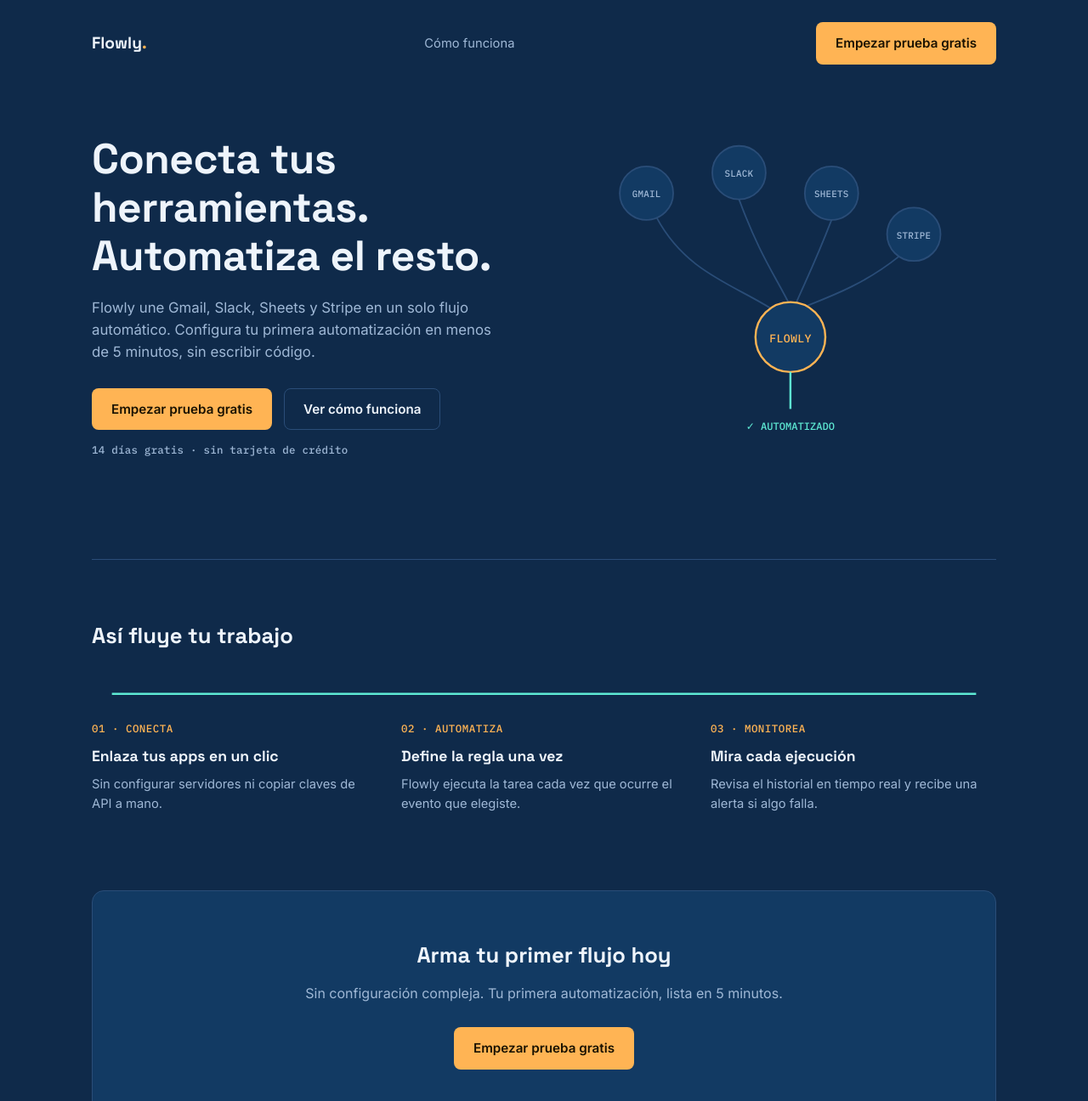
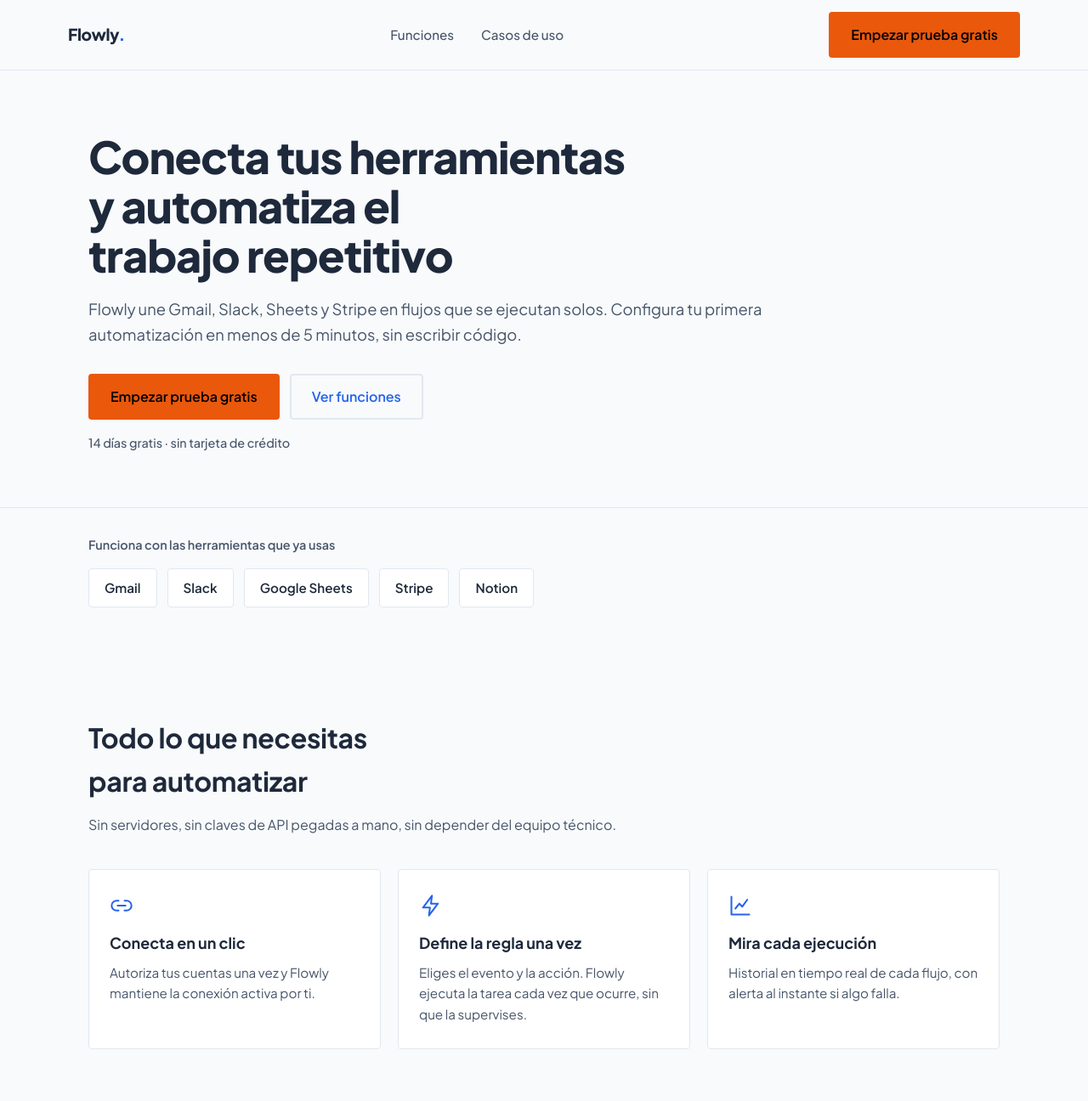
Before and after one commit to brekfield-az/proyecto-fullstack, a plain HTML site: page landing.html in a window 1280 px wide. Shown: the top 1296 px of the page at 85% size. Drawn offline with Linux system fonts and the light colour scheme.

Commit message:
Rediseña landing con datos de ui-ux-pro-max: tema claro, flat design, paleta trust blue

```diff
--- a/landing.html
+++ b/landing.html
@@ -3,228 +3,338 @@
 <head>
 <meta charset="utf-8">
 <meta name="viewport" content="width=device-width, initial-scale=1">
-<title>Flowly — Conecta tus herramientas. Automatiza el resto.</title>
+<title>Flowly — Conecta tus herramientas y automatiza el trabajo repetitivo</title>
+<meta name="description" content="Flowly conecta Gmail, Slack, Sheets y Stripe en flujos automáticos. Sin código, listo en 5 minutos.">
+<script>document.documentElement.className += ' js';</script>
 <link rel="preconnect" href="https://fonts.googleapis.com">
 <link rel="preconnect" href="https://fonts.gstatic.com" crossorigin>
-<link href="https://fonts.googleapis.com/css2?family=Space+Grotesk:wght@500;700&family=Inter:wght@400;500;600&family=IBM+Plex+Mono:wght@500&display=swap" rel="stylesheet">
+<link href="https://fonts.googleapis.com/css2?family=Plus+Jakarta+Sans:wght@400;500;600;700;800&display=swap" rel="stylesheet">
 <style>
+  /* Palette: colors.csv No 1 "SaaS (General)" — trust blue + orange CTA contrast */
   :root {
-    --bg: #0f2a4a;
-    --panel: #123a63;
-    --ink: #eef4fb;
-    --muted: #9fb8d6;
-    --amber: #ffb454;
-    --teal: #5eead4;
-    --line: #2a4d78;
-    --display: 'Space Grotesk', ui-sans-serif, sans-serif;
-    --sans: 'Inter', -apple-system, sans-serif;
-    --mono: 'IBM Plex Mono', ui-monospace, monospace;
+    --primary: #2563EB;   --on-primary: #FFFFFF;
+    --secondary: #3B82F6;
+    --accent: #EA580C;    --on-accent: #000000;
+    --background: #F8FAFC; --foreground: #1E293B;
+    --card: #FFFFFF;      --card-foreground: #1E293B;
+    --muted: #E9EFF8;     --muted-foreground: #475569;
+    --border: #E2E8F0;
+    --ring: #2563EB;
+
+    /* Flat Design (styles.csv No 12): no shadows, no gradients, radius 0-4px */
+    --radius: 4px;
+    --shadow: none;
+    --motion-fast: 160ms;   /* motion.csv No 1, Subtle hover 150-200ms */
+    --motion-reveal: 350ms; /* motion.csv No 4, Subtle scroll reveal 300-400ms */
+    --ease: cubic-bezier(0.4, 0, 0.2, 1);
+
+    --z-nav: 30;
+    --z-skip: 50;
   }
+
   * { box-sizing: border-box; margin: 0; padding: 0; }
-  html { scroll-behavior: smooth; }
+  html {
+    scroll-behavior: smooth;
+    scroll-padding-top: 76px; /* ux [100]: sticky nav must not obscure focus */
+  }
   body {
-    background: var(--bg);
-    color: var(--ink);
-    font-family: var(--sans);
-    line-height: 1.55;
+    background: var(--background);
+    color: var(--foreground);
+    font-family: 'Plus Jakarta Sans', -apple-system, BlinkMacSystemFont, 'Segoe UI', sans-serif;
+    font-size: 1rem;              /* ux [67]: min 16px body */
+    line-height: 1.6;             /* ux [72]: 1.5-1.75 */
+    overflow-wrap: anywhere;      /* ux [111] */
   }
   a { color: inherit; text-decoration: none; }
-  .wrap { max-width: 1120px; margin: 0 auto; padding: 0 28px; }
+  .wrap { max-width: 1120px; margin: 0 auto; padding: 0 24px; }
+
+  /* ux [102]: focus indicator >= 2px perimeter, 3:1 state contrast */
+  :focus-visible { outline: 3px solid var(--ring); outline-offset: 2px; border-radius: 2px; }
+
+  /* ux [45]: skip link */
+  .skip {
+    position: absolute; left: 12px; top: -60px; z-index: var(--z-skip);
+    background: var(--primary); color: var(--on-primary);
+    padding: 10px 16px; border-radius: var(--radius); font-weight: 600;
+    transition: top var(--motion-fast) var(--ease);
+  }
+  .skip:focus { top: 12px; }
+
+  /* Buttons — min target 24x24 (ux [104]); hover = color shift, never shadow (Flat Design) */
   .btn {
-    display: inline-flex; align-items: center; gap: 8px;
-    padding: 12px 22px; border-radius: 8px; font-weight: 600; font-size: 0.95rem;
-    cursor: pointer; border: 1px solid transparent; font-family: var(--sans);
+    display: inline-flex; align-items: center; justify-content: center;
+    min-height: 48px; padding: 12px 24px;
+    border: 2px solid transparent; border-radius: var(--radius);
+    font-family: inherit; font-size: 1rem; font-weight: 600; cursor: pointer;
+    box-shadow: var(--shadow);
+    transition: background-color var(--motion-fast) var(--ease),
+                border-color var(--motion-fast) var(--ease),
+                color var(--motion-fast) var(--ease);
   }
-  .btn-primary { background: var(--amber); color: #1a1200; }
-  .btn-primary:hover { background: #ffc57a; }
-  .btn-ghost { border-color: var(--line); color: var(--ink); }
-  .btn-ghost:hover { border-color: var(--muted); }
-  :focus-visible { outline: 2px solid var(--teal); outline-offset: 3px; }
+  /* Accent CTA: black on #EA580C = 5.9:1 (ux [36]); white would be 3.5:1 and fail */
+  .btn-accent { background: var(--accent); color: var(--on-accent); }
+  .btn-accent:hover { background: #C2410C; color: #FFFFFF; }
+  .btn-outline { background: transparent; color: var(--primary); border-color: var(--border); }
+  .btn-outline:hover { border-color: var(--primary); background: var(--muted); }
+  .btn-onaccent { background: var(--card); color: var(--primary); }
+  .btn-onaccent:hover { background: var(--muted); }
 
-  /* header */
+  /* Header — sticky keeps its space in flow, so no body offset needed (ux [2]) */
   header {
+    position: sticky; top: 0; z-index: var(--z-nav);
+    background: var(--background); border-bottom: 1px solid var(--border);
+  }
+  .header-inner {
     display: flex; align-items: center; justify-content: space-between;
-    padding: 26px 0;
+    gap: 16px; padding: 14px 0;
   }
-  .logo { font-family: var(--display); font-weight: 700; font-size: 1.2rem; }
-  .logo .dot { color: var(--amber); }
-  header nav a { margin-right: 28px; color: var(--muted); font-size: 0.92rem; }
-  header nav a:hover { color: var(--ink); }
+  .logo { font-weight: 800; font-size: 1.2rem; letter-spacing: -0.02em; }
+  .logo .mark { color: var(--primary); }
+  header nav { display: flex; gap: 28px; }
+  header nav a {
+    color: var(--muted-foreground); font-weight: 500; font-size: 0.95rem;
+    padding: 8px 2px; transition: color var(--motion-fast) var(--ease);
+  }
+  header nav a:hover { color: var(--primary); }
 
-  /* hero */
-  .hero {
-    display: grid; grid-template-columns: 1.1fr 1fr; gap: 48px;
-    align-items: center; padding: 56px 0 88px;
+  /* Hero */
+  .hero { padding: 72px 0 64px; }
+  .hero h1 {
+    font-size: clamp(2.1rem, 5vw, 3.25rem); font-weight: 800; line-height: 1.12;
+    letter-spacing: -0.02em; max-width: 18ch; text-wrap: balance; /* ux [110]: no hardcoded <br> */
+    margin-bottom: 20px;
   }
-  .hero h1 {
-    font-family: var(--display); font-weight: 700; font-size: clamp(2.1rem, 4vw, 3.1rem);
-    line-height: 1.15; margin-bottom: 20px; letter-spacing: -0.01em;
+  .hero .lead {
+    font-size: 1.15rem; color: var(--muted-foreground);
+    max-width: 60ch; /* ux [21][73]: bounded measure */
+    margin-bottom: 32px;
   }
-  .hero p { color: var(--muted); font-size: 1.05rem; max-width: 480px; margin-bottom: 30px; }
-  .hero .cta-row { display: flex; gap: 14px; flex-wrap: wrap; align-items: center; margin-bottom: 14px; }
-  .hero .hint { font-family: var(--mono); font-size: 0.78rem; color: var(--muted); letter-spacing: 0.02em; }
+  .hero .actions { display: flex; flex-wrap: wrap; gap: 12px; margin-bottom: 16px; }
+  .hero .trust { font-size: 0.9rem; color: var(--muted-foreground); font-weight: 500; }
 
-  /* hero diagram — static, informational, no animation (the one authored moment lives below) */
-  .diagram svg { width: 100%; height: auto; overflow: visible; }
-  .diagram .node-circle { fill: var(--panel); stroke: var(--line); stroke-width: 1.5; }
-  .diagram .hub-circle { fill: var(--panel); stroke: var(--amber); stroke-width: 2; }
-  .diagram .node-label { font-family: var(--mono); font-size: 9px; fill: var(--muted); letter-spacing: 0.02em; }
-  .diagram .hub-label { font-family: var(--mono); font-size: 11px; fill: var(--amber); font-weight: 500; letter-spacing: 0.02em; }
-  .diagram .connector { fill: none; stroke: var(--line); stroke-width: 1.5; }
-  .diagram .out-line { fill: none; stroke: var(--teal); stroke-width: 2; }
-  .diagram .out-tag { font-family: var(--mono); font-size: 10px; fill: var(--teal); }
-
-  /* pipeline — the one authored moment: line draws + steps arrive together on scroll */
-  .pipeline { padding: 70px 0 90px; border-top: 1px solid var(--line); }
-  .pipeline .section-title { font-family: var(--display); font-weight: 700; font-size: 1.6rem; margin-bottom: 44px; }
-  .pipeline-diagram svg { width: 100%; height: auto; display: block; overflow: visible; }
-  .pipeline-diagram .flow-line {
-    fill: none; stroke: var(--teal); stroke-width: 2; stroke-dasharray: 1; stroke-dashoffset: 1;
-    transition: stroke-dashoffset 1.1s cubic-bezier(0.16, 1, 0.3, 1);
-  }
-  .pipeline-diagram.in-view .flow-line { stroke-dashoffset: 0; }
-  .step-grid { display: grid; grid-template-columns: repeat(3, 1fr); gap: 28px; margin-top: 26px; }
-  .step {
-    opacity: 0; transform: translateY(8px);
-    transition: opacity 0.7s cubic-bezier(0.16, 1, 0.3, 1), transform 0.7s cubic-bezier(0.16, 1, 0.3, 1);
-  }
-  .pipeline-diagram.in-view .step { opacity: 1; transform: translateY(0); }
-  .step .num { font-family: var(--mono); font-size: 0.78rem; color: var(--amber); letter-spacing: 0.04em; margin-bottom: 10px; }
-  .step h3 { font-family: var(--display); font-weight: 700; font-size: 1.1rem; margin-bottom: 8px; }
-  .step p { color: var(--muted); font-size: 0.92rem; }
-
-  /* cta banner */
-  .cta-banner {
-    background: var(--panel); border: 1px solid var(--line); border-radius: 14px;
-    text-align: center; padding: 56px 24px; margin-bottom: 90px;
-  }
-  .cta-banner h2 { font-family: var(--display); font-weight: 700; font-size: 1.6rem; margin-bottom: 12px; }
-  .cta-banner p { color: var(--muted); margin-bottom: 28px; }
-
-  footer {
-    border-top: 1px solid var(--line); padding: 26px 0;
-    display: flex; justify-content: space-between; flex-wrap: wrap; gap: 12px;
-    font-family: var(--mono); font-size: 0.75rem; letter-spacing: 0.02em;
-    color: var(--muted); text-transform: uppercase;
+  /* Integrations strip — ux [115]: collection wraps, never overflows */
+  .integrations { padding: 32px 0 64px; border-top: 1px solid var(--border); }
+  .integrations p { font-size: 0.9rem; color: var(--muted-foreground); font-weight: 600; margin-bottom: 16px; }
+  .logo-row { display: flex; flex-wrap: wrap; gap: 12px; }
+  .logo-chip {
+    background: var(--card); border: 1px solid var(--border); border-radius: var(--radius);
+    padding: 10px 18px; font-weight: 600; font-size: 0.95rem; color: var(--card-foreground);
   }
 
-  @media (max-width: 860px) {
-    .hero { grid-template-columns: 1fr; padding-top: 30px; }
-    .step-grid { grid-template-columns: 1fr; gap: 34px; }
-    header nav { display: none; }
+  /* Sections */
+  section h2 {
+    font-size: clamp(1.6rem, 3vw, 2rem); font-weight: 700; letter-spacing: -0.01em;
+    margin-bottom: 12px; max-width: 24ch; text-wrap: balance;
+  }
+  .section-lead { color: var(--muted-foreground); max-width: 60ch; margin-bottom: 40px; }
+
+  .features { padding: 64px 0; }
+  .card-grid { display: grid; grid-template-columns: repeat(3, 1fr); gap: 20px; }
+  .card {
+    background: var(--card); border: 1px solid var(--border); border-radius: var(--radius);
+    padding: 28px 24px; box-shadow: var(--shadow);
+    transition: border-color var(--motion-fast) var(--ease);
+  }
+  .card:hover { border-color: var(--primary); }
+  .card .icon { color: var(--primary); margin-bottom: 16px; display: block; }
+  .card h3 { font-size: 1.125rem; font-weight: 700; margin-bottom: 8px; }
+  .card p { color: var(--muted-foreground); font-size: 0.95rem; }
+
+  /* Use cases — B2B roi-messaging (ui-reasoning No 5) */
+  .cases { padding: 64px 0; border-top: 1px solid var(--border); }
+  .case-list { display: grid; grid-template-columns: repeat(3, 1fr); gap: 20px; }
+  .case {
+    background: var(--muted); border-radius: var(--radius); padding: 24px;
+  }
+  .case .label {
+    display: inline-block; background: var(--card); border: 1px solid var(--border);
+    border-radius: var(--radius); padding: 4px 10px;
+    font-size: 0.78rem; font-weight: 700; color: var(--primary);
+    margin-bottom: 14px; text-transform: uppercase; letter-spacing: 0.04em;
+  }
+  .case h3 { font-size: 1.05rem; font-weight: 700; margin-bottom: 8px; }
+  .case p { color: var(--muted-foreground); font-size: 0.95rem; }
+
+  /* Final CTA — landing.csv No 1: "CTA: Contrasting accent color" */
+  .cta-band {
+    background: var(--accent); color: var(--on-accent);
+    border-radius: var(--radius); padding: 56px 24px; text-align: center;
+    margin: 24px 0 72px;
+  }
+  .cta-band h2 { color: var(--on-accent); margin: 0 auto 12px; }
+  .cta-band p { margin: 0 auto 28px; max-width: 52ch; font-weight: 500; }
+
+  footer { border-top: 1px solid var(--border); padding: 28px 0 40px; }
+  .footer-inner {
+    display: flex; flex-wrap: wrap; justify-content: space-between; gap: 12px;
+    font-size: 0.9rem; color: var(--muted-foreground);
   }
 
+  /* Motion — Subtle tier only; ux [7]: 1-2 animated elements per view */
+  .js .reveal { opacity: 0; transform: translateY(12px); }
+  .js .reveal.in {
+    opacity: 1; transform: none;
+    transition: opacity var(--motion-reveal) var(--ease), transform var(--motion-reveal) var(--ease);
+  }
+  .js .reveal.in:nth-child(2) { transition-delay: 30ms; } /* stagger 0.03s, motion.csv No 7 */
+  .js .reveal.in:nth-child(3) { transition-delay: 60ms; }
+
+  /* ux [64]: mobile-first breakpoints, no horizontal scroll */
+  @media (max-width: 820px) {
+    .card-grid, .case-list { grid-template-columns: 1fr; }
+    header nav { display: none; }
+    .hero { padding: 48px 0 40px; }
+  }
+
+  /* ux [9][99]: honor reduced motion, render final state */
   @media (prefers-reduced-motion: reduce) {
     html { scroll-behavior: auto; }
-    .pipeline-diagram .flow-line, .step { transition: none; stroke-dashoffset: 0; opacity: 1; transform: none; }
+    .js .reveal, .js .reveal.in { opacity: 1; transform: none; transition: none; }
+    * { animation-duration: 0.01ms !important; transition-duration: 0.01ms !important; }
   }
 </style>
 </head>
 <body>
 
-<div class="wrap">
-  <header>
-    <div class="logo">Flowly<span class="dot">.</span></div>
-    <nav>
-      <a href="#flujo">Cómo funciona</a>
+<a class="skip" href="#main">Saltar al contenido</a>
+
+<header>
+  <div class="wrap header-inner">
+    <span class="logo">Flowly<span class="mark">.</span></span>
+    <nav aria-label="Principal">
+      <a href="#funciones">Funciones</a>
+      <a href="#casos">Casos de uso</a>
     </nav>
-    <a class="btn btn-primary" href="#signup">Empezar prueba gratis</a>
-  </header>
+    <a class="btn btn-accent" href="#empezar">Empezar prueba gratis</a>
+  </div>
+</header>
+
+<main id="main">
 
   <section class="hero">
-    <div class="hero-copy">
-      <h1>Conecta tus herramientas.<br>Automatiza el resto.</h1>
-      <p>Flowly une Gmail, Slack, Sheets y Stripe en un solo flujo automático. Configura tu primera automatización en menos de 5 minutos, sin escribir código.</p>
-      <div class="cta-row">
-        <a class="btn btn-primary" href="#signup">Empezar prueba gratis</a>
-        <a class="btn btn-ghost" href="#flujo">Ver cómo funciona</a>
+    <div class="wrap">
+      <h1>Conecta tus herramientas y automatiza el trabajo repetitivo</h1>
+      <p class="lead">Flowly une Gmail, Slack, Sheets y Stripe en flujos que se ejecutan solos. Configura tu primera automatización en menos de 5 minutos, sin escribir código.</p>
+      <div class="actions">
+        <a class="btn btn-accent" href="#empezar">Empezar prueba gratis</a>
+        <a class="btn btn-outline" href="#funciones">Ver funciones</a>
       </div>
-      <p class="hint">14 días gratis · sin tarjeta de crédito</p>
-    </div>
-
-    <div class="diagram" aria-hidden="true">
-      <svg viewBox="0 0 400 300">
-        <circle class="node-circle" cx="60" cy="40" r="26"/>
-        <text class="node-label" x="60" y="44" text-anchor="middle">GMAIL</text>
-
-        <circle class="node-circle" cx="150" cy="20" r="26"/>
-        <text class="node-label" x="150" y="24" text-anchor="middle">SLACK</text>
-
-        <circle class="node-circle" cx="240" cy="40" r="26"/>
-        <text class="node-label" x="240" y="44" text-anchor="middle">SHEETS</text>
-
-        <circle class="node-circle" cx="320" cy="80" r="26"/>
-        <text class="node-label" x="320" y="84" text-anchor="middle">STRIPE</text>
-
-        <path class="connector" d="M70 64 C 100 120, 150 130, 190 158"/>
-        <path class="connector" d="M150 46 C 170 100, 185 120, 200 150"/>
-        <path class="connector" d="M240 66 C 225 105, 215 125, 205 148"/>
-        <path class="connector" d="M305 102 C 270 130, 235 142, 210 152"/>
-
-        <circle class="hub-circle" cx="200" cy="180" r="34"/>
-        <text class="hub-label" x="200" y="185" text-anchor="middle">FLOWLY</text>
-
-        <path class="out-line" d="M200 214 L200 250"/>
-        <text class="out-tag" x="200" y="270" text-anchor="middle">✓ AUTOMATIZADO</text>
-      </svg>
+      <p class="trust">14 días gratis · sin tarjeta de crédito</p>
     </div>
   </section>
 
-  <section class="pipeline" id="flujo">
-    <h2 class="section-title">Así fluye tu trabajo</h2>
-    <div class="pipeline-diagram">
-      <svg viewBox="0 0 900 8" preserveAspectRatio="none">
-        <path class="flow-line" pathLength="1" d="M20 4 L880 4"/>
-      </svg>
-      <div class="step-grid">
-        <div class="step">
-          <div class="num">01 · CONECTA</div>
-          <h3>Enlaza tus apps en un clic</h3>
-          <p>Sin configurar servidores ni copiar claves de API a mano.</p>
-        </div>
-        <div class="step">
-          <div class="num">02 · AUTOMATIZA</div>
-          <h3>Define la regla una vez</h3>
-          <p>Flowly ejecuta la tarea cada vez que ocurre el evento que elegiste.</p>
-        </div>
-        <div class="step">
-          <div class="num">03 · MONITOREA</div>
-          <h3>Mira cada ejecución</h3>
-          <p>Revisa el historial en tiempo real y recibe una alerta si algo falla.</p>
-        </div>
+  <section class="integrations" aria-label="Integraciones disponibles">
+    <div class="wrap">
+      <p>Funciona con las herramientas que ya usas</p>
+      <div class="logo-row">
+        <span class="logo-chip">Gmail</span>
+        <span class="logo-chip">Slack</span>
+        <span class="logo-chip">Google Sheets</span>
+        <span class="logo-chip">Stripe</span>
+        <span class="logo-chip">Notion</span>
       </div>
     </div>
   </section>
 
-  <section class="cta-banner" id="signup">
-    <h2>Arma tu primer flujo hoy</h2>
-    <p>Sin configuración compleja. Tu primera automatización, lista en 5 minutos.</p>
-    <a class="btn btn-primary" href="#">Empezar prueba gratis</a>
+  <section class="features" id="funciones">
+    <div class="wrap">
+      <h2>Todo lo que necesitas para automatizar</h2>
+      <p class="section-lead">Sin servidores, sin claves de API pegadas a mano, sin depender del equipo técnico.</p>
+      <div class="card-grid">
+
+        <article class="card reveal">
+          <svg class="icon" width="28" height="28" viewBox="0 0 24 24" fill="none" stroke="currentColor" stroke-width="1.75" stroke-linecap="round" stroke-linejoin="round" aria-hidden="true">
+            <path d="M9 17H7A5 5 0 0 1 7 7h2"/><path d="M15 7h2a5 5 0 0 1 0 10h-2"/><path d="M8 12h8"/>
+          </svg>
+          <h3>Conecta en un clic</h3>
+          <p>Autoriza tus cuentas una vez y Flowly mantiene la conexión activa por ti.</p>
+        </article>
+
+        <article class="card reveal">
+          <svg class="icon" width="28" height="28" viewBox="0 0 24 24" fill="none" stroke="currentColor" stroke-width="1.75" stroke-linecap="round" stroke-linejoin="round" aria-hidden="true">
+            <path d="M13 2 4 14h7l-1 8 9-12h-7l1-8z"/>
+          </svg>
+          <h3>Define la regla una vez</h3>
+          <p>Eliges el evento y la acción. Flowly ejecuta la tarea cada vez que ocurre, sin que la supervises.</p>
+        </article>
+
+        <article class="card reveal">
+          <svg class="icon" width="28" height="28" viewBox="0 0 24 24" fill="none" stroke="currentColor" stroke-width="1.75" stroke-linecap="round" stroke-linejoin="round" aria-hidden="true">
+            <path d="M3 3v18h18"/><path d="M7 15l4-5 3 3 5-7"/>
+          </svg>
+          <h3>Mira cada ejecución</h3>
+          <p>Historial en tiempo real de cada flujo, con alerta al instante si algo falla.</p>
+        </article>
+
+      </div>
+    </div>
   </section>
 
-  <footer>
+  <section class="cases" id="casos">
+    <div class="wrap">
+      <h2>Lo que tu equipo deja de hacer a mano</h2>
+      <p class="section-lead">Tres flujos que la mayoría de equipos configura en su primera semana.</p>
+      <div class="case-list">
+
+        <article class="case reveal">
+          <span class="label">Ventas</span>
+          <h3>Cada pago entra al reporte solo</h3>
+          <p>Cuando Stripe registra un cobro, la fila se agrega a tu hoja de Sheets y el equipo lo ve en Slack.</p>
+        </article>
+
+        <article class="case reveal">
+          <span class="label">Soporte</span>
+          <h3>Ningún correo se queda sin dueño</h3>
+          <p>Los mensajes que llegan a soporte se reparten al canal del equipo con la etiqueta correcta.</p>
+        </article>
+
+        <article class="case reveal">
+          <span class="label">Operaciones</span>
+          <h3>El reporte semanal se arma solo</h3>
+          <p>Flowly junta los datos de la semana y publica el resumen el lunes a primera hora.</p>
+        </article>
+
+      </div>
+    </div>
+  </section>
+
+  <section class="wrap" id="empezar">
+    <div class="cta-band">
+      <h2>Arma tu primer flujo hoy</h2>
+      <p>Sin configuración compleja ni instalaciones. Tu primera automatización queda lista en 5 minutos.</p>
+      <a class="btn btn-onaccent" href="#">Empezar prueba gratis</a>
+    </div>
+  </section>
+
+</main>
+
+<footer>
+  <div class="wrap footer-inner">
     <span>Flowly © 2026</span>
     <span>Términos · Privacidad</span>
     <span>hola@flowly.com</span>
-  </footer>
-</div>
+  </div>
+</footer>
 
 <script>
-  // ponytail: IntersectionObserver is native + sufficient here; no scroll-library needed.
-  var pipelineDiagram = document.querySelector('.pipeline-diagram');
-  if ('IntersectionObserver' in window && pipelineDiagram) {
+  // motion.csv No 4/No 7 (Subtle tier) via native IntersectionObserver.
+  // ponytail: GSAP + ScrollTrigger is ~70KB for a fade; CSS transitions cover it.
+  (function () {
+    var items = document.querySelectorAll('.reveal');
+    if (!('IntersectionObserver' in window)) {
+      for (var i = 0; i < items.length; i++) { items[i].classList.add('in'); }
+      return;
+    }
     var io = new IntersectionObserver(function (entries) {
       entries.forEach(function (entry) {
         if (entry.isIntersecting) {
-          pipelineDiagram.classList.add('in-view');
-          io.disconnect();
+          entry.target.classList.add('in');
+          io.unobserve(entry.target);
         }
       });
-    }, { threshold: 0.35 });
-    io.observe(pipelineDiagram);
-  } else if (pipelineDiagram) {
-    pipelineDiagram.classList.add('in-view');
-  }
+    }, { threshold: 0.2, rootMargin: '0px 0px -10% 0px' });
+    items.forEach(function (el) { io.observe(el); });
+  })();
 </script>
 
 </body>
```
